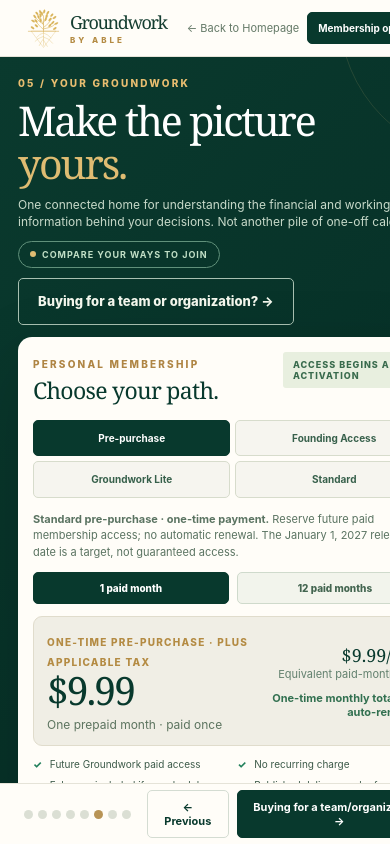
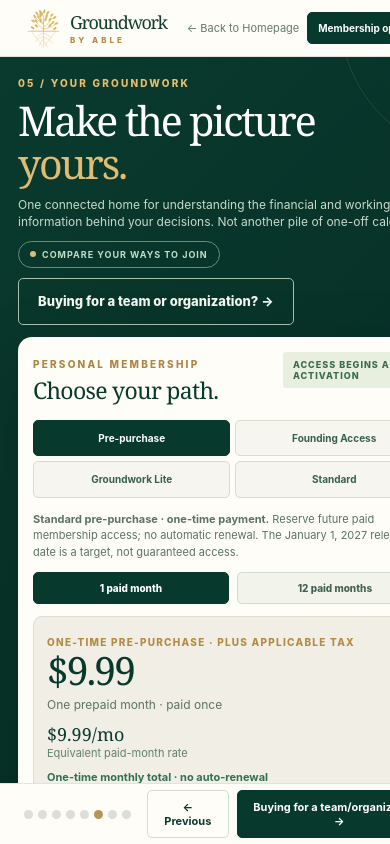
Before and after one commit to Groundworkable/free-bill-preview, a plain HTML site: page tour/index.html in a window 390 px wide. Both pictures are taken after a click on the button 98 px from the left and 814 px from the top of the page. Shown: the top 844 px of the page. Drawn offline with Linux system fonts and the light colour scheme.

Commit message:
Fix clipped mobile membership pricing grid and price summary

```diff
--- a/tour/index.html
+++ b/tour/index.html
@@ -90,6 +90,24 @@ footer{background:var(--white);border-top:1px solid var(--line);padding:0 var(--
 .progressdots button.on{background:#b89456}.progressdots button:focus-visible{outline:2px solid var(--green);outline-offset:4px}
 @media(max-width:830px){.pricing .twocol{gap:12px}.pricing-panel{margin-bottom:12px}.offer-views button{font-size:10px;min-height:42px}.pricing .offerflag{font-size:9px;max-width:150px}.page-progress .progressdots{gap:5px}}
 @media(max-width:480px){.offer-views{grid-template-columns:repeat(2,minmax(0,1fr))}.offer-views button{min-height:36px}.pricing .selectedoffer{padding:13px}.pricing .benefits{grid-template-columns:1fr 1fr;font-size:10px}.pricing .offer-total{font-size:39px}.offerper strong{font-size:18px}.view-desc{font-size:11px}.offer-summary{padding:15px}.pricing-panel .terms{font-size:10px}}
+/* Founder visual QA: keep the full pricing panel within narrow mobile viewports. */
+@media(max-width:830px){
+  .pricing .twocol{grid-template-columns:minmax(0,1fr)!important;min-width:0;width:100%}
+  .pricing .twocol > *, .pricing-panel, .pricing .stack{min-width:0;max-width:100%}
+  .pricing .selectedoffer{min-width:0}
+  .pricing .selectedoffer > div{min-width:0}
+  .pricing .offerper{flex-shrink:1}
+  .pricing .offerper strong{overflow-wrap:anywhere}
+  .pricing .offerflag{overflow-wrap:anywhere}
+}
+@media(max-width:480px){
+  .pricing-panel{width:100%;box-sizing:border-box}
+  .pricing .pricing-top{flex-wrap:wrap}
+  .pricing .selectedoffer{flex-wrap:wrap;align-items:flex-start}
+  .pricing .offerper{text-align:left}
+  .pricing .offer-views, .pricing .plan-tabs{min-width:0;width:100%}
+  .pricing .offer-views button,.pricing .plan-tabs button{min-width:0}
+}
 </style><script defer src="/assets/js/ga4-consent.js"></script>
 </head><body>
 <div class="site">
```
